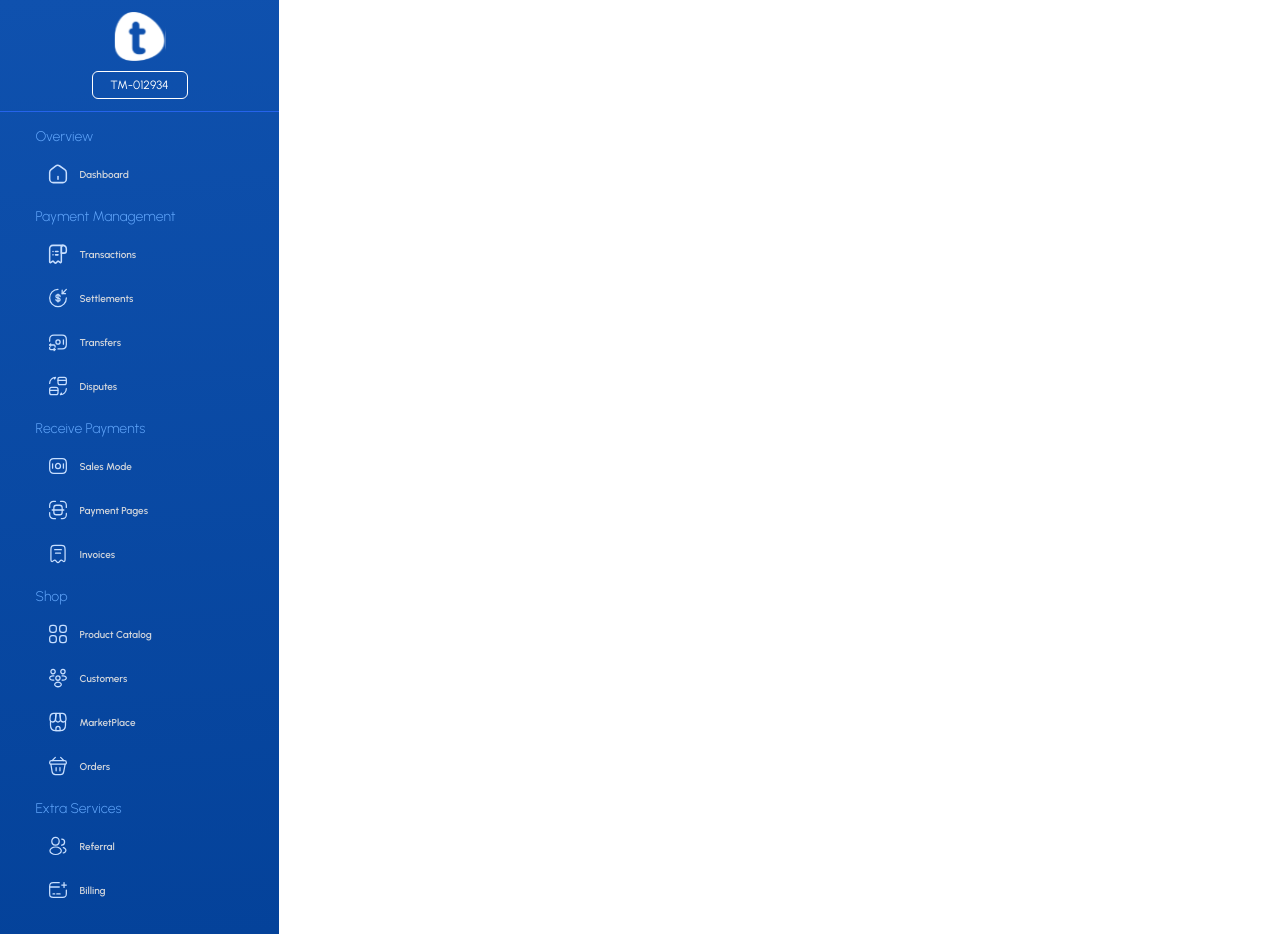
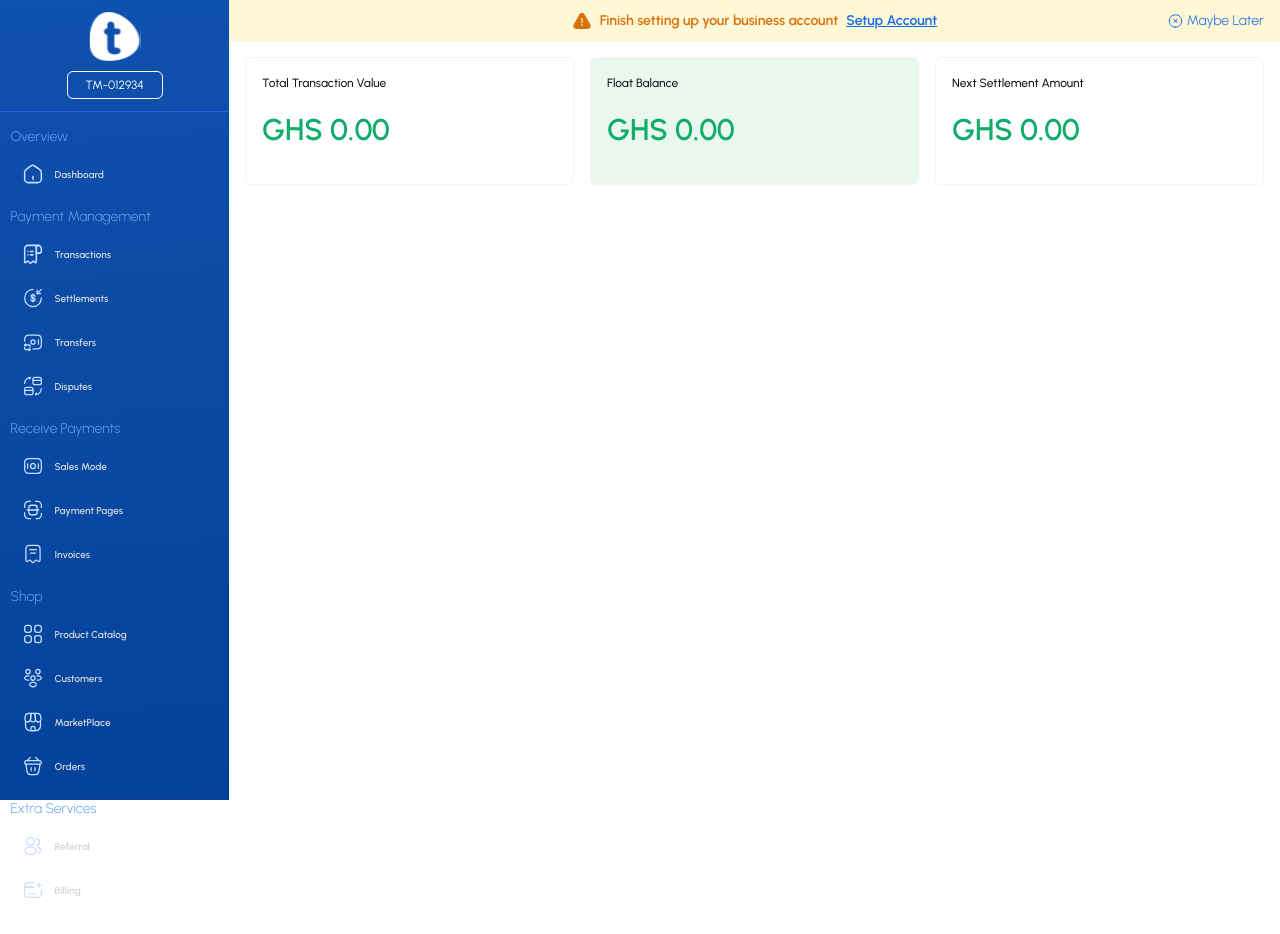
Before and after one commit to ejawuku/Dashboard, a Next.js app: page / in a window 1280 px wide. Built offline with nearby package versions, Linux system fonts and the light colour scheme.

Commit message:
changes in dashboard

```diff
--- a/app/(components)/quick-access-card.tsx
+++ b/app/(components)/quick-access-card.tsx
@@ -10,10 +10,10 @@ interface QuickaccesscardProps {
 
 const Quickaccesscard: React.FC<QuickaccesscardProps> = ({ backgroundColor, caption, balance, subtext, date }) => {
   return (
-    <div className={`${backgroundColor ? backgroundColor : 'bg-white'} rounded-md border border-bordercolor flex flex-col p-4 gap-5`}>
+    <div className={`${backgroundColor ? backgroundColor : 'bg-white'} rounded-md border border-bordercolor flex flex-col p-4 gap-5 w-full`}>
       <div className='text-xs font-[500] text-captextcolor'>{caption}</div>
-      <div className='text-3xl font-[600] text-valuecolor'>GHS {balance}</div>
-      <div className="flex gap-1 text-xs font-[400] text-">
+      <div className='text-3xl font-[600] text-successtextcolor'>GHS {balance}</div>
+      <div className="flex gap-1 text-xs font-[400]">
         <div>{subtext}</div>
         <div>{date}</div>
       </div>
--- a/app/page.tsx
+++ b/app/page.tsx
@@ -10,7 +10,16 @@ import Setupbanner from "./(components)/setup-banner";
 
 export default function Home() {
   return <div>
-    <Sidenav/>
-
+    <div className="flex flex-row w-full h-screen">
+      <Sidenav />
+      <div className="w-full h-screen bg-white">
+        <Setupbanner />
+        <div className="p-4 flex flex-row gap-4 w-full">
+          <Quickaccesscard caption={"Total Transaction  Value"} balance={"0.00"} />
+          <Quickaccesscard caption={"Float Balance"} balance={"0.00"} backgroundColor="bg-successcolor" />
+          <Quickaccesscard caption={"Next Settlement Amount"} balance={"0.00"} />
+        </div>
+      </div>
+    </div>
   </div>;
 }
--- a/tailwind.config.ts
+++ b/tailwind.config.ts
@@ -19,6 +19,7 @@ export default {
         'failedcolor': '#EB57571A',
         'pendingcolor': '#F2C94C1A',
         'successbordercolor': '#27AE604D',
+        'successtextcolor': '#0EAD69',
         'failedbordercolor': '#EB57574D',
         'pendingbordercolor': '#F2C94C4D',
         'summarycolor': '#3E516A',
```
